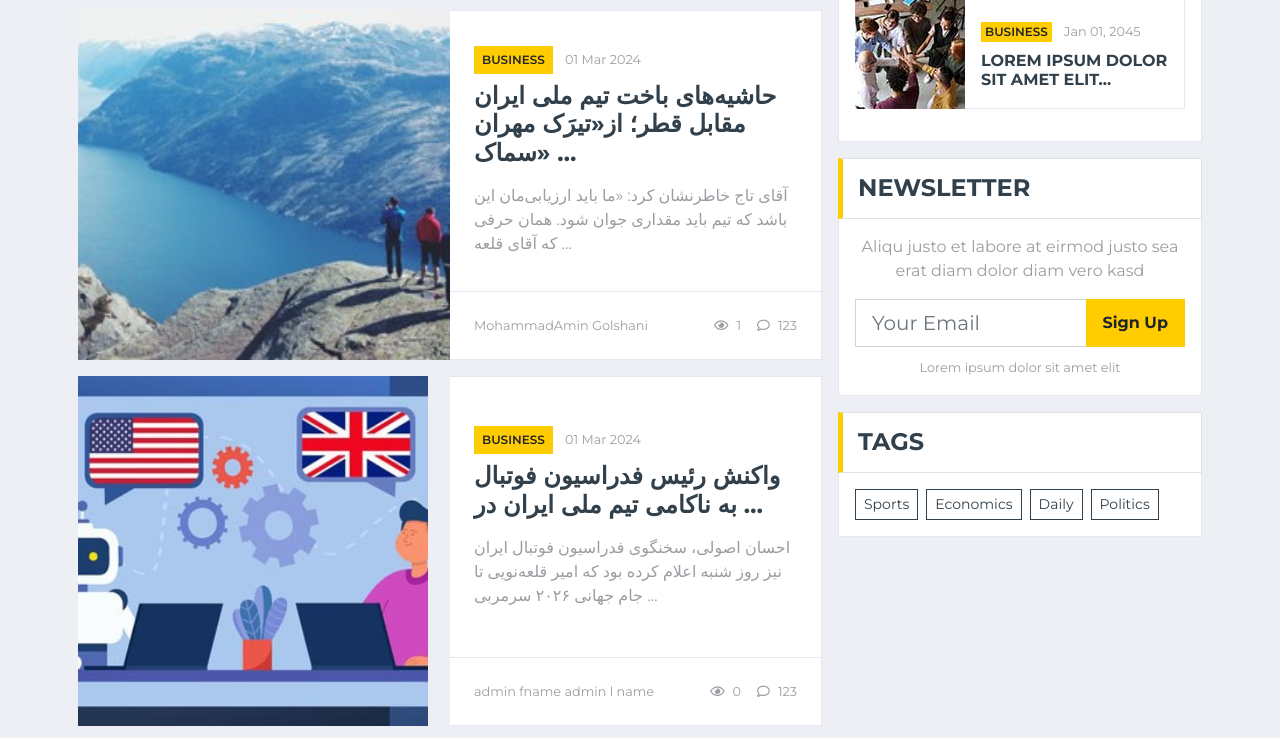
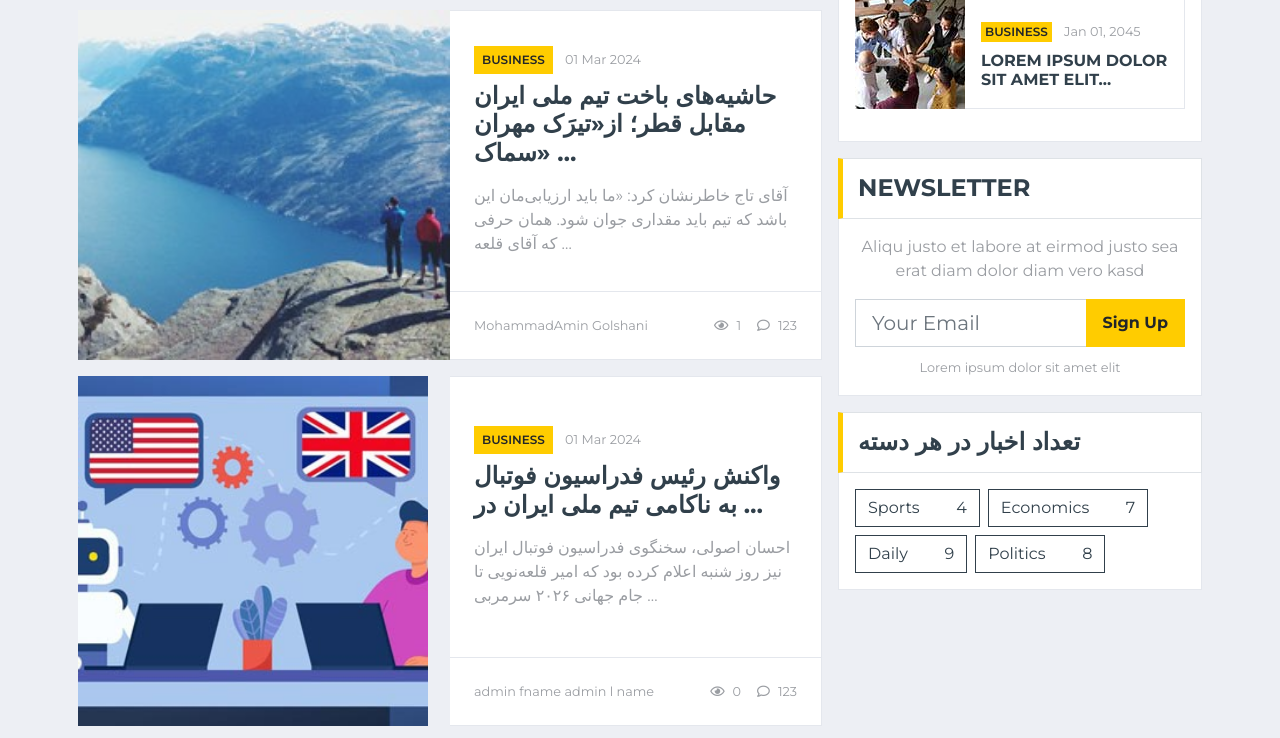
Before and after one commit to Golshani-ma/FinalProject, a Django app: page / in a window 1280 px wide. Shown: the part 2458-3196 px from the top of the page. Run offline with Django 4.2, Linux system fonts and the light colour scheme; data comes from the database, SQL or seed files in the repository; both versions use the stored data as it was after the commit; some libraries are stand-ins or nearby versions.

Commit message:
Side Tag Category

```diff
--- a/templates/news/category_tag_side.html
+++ b/templates/news/category_tag_side.html
@@ -1,7 +1,7 @@
 <!-- Tags Start -->
 <div class="mb-3">
     <div class="section-title mb-0">
-        <h4 class="m-0 text-uppercase font-weight-bold">Tags</h4>
+        <h4 class="m-0 text-uppercase font-weight-bold">تعداد اخبار در هر دسته</h4>
     </div>
     <div class="bg-white border border-top-0 p-3">
 
@@ -9,7 +9,8 @@
             {% for name,items in categories.items %}
 
 
-                    <a href="" class="btn btn-sm btn-outline-secondary m-1">{{ name }}</a>
+{#                    <a href="" class="btn btn-sm btn-outline-secondary m-1">{{ name }} {{ items }}</a>#}
+                    <a href="" class="btn btn-outline-secondary m-1">{{ name }}  &ensp; &emsp; {{ items }}</a>
 
             {% endfor %}
 
--- a/templates/news/populernews.html
+++ b/templates/news/populernews.html
@@ -12,7 +12,6 @@
                     <img class="img-fluid h-100" src="{{ post.image.url }}" style="object-fit: cover;">
                     <div class="overlay">
                         <div class="mb-2">
-
                             {% for cat in post.category.all %}
                                    <a class="badge badge-primary text-uppercase font-weight-semi-bold p-2 mr-2"
                                href="">{{ cat.name }}</a>
@@ -24,9 +23,6 @@
                     </div>
                 </div>
                 {% endfor %}
-
-
-
             </div>
         </div>
     </div>
```
Also changed, not shown: templates/news/category_tag_right.html (added, +20 -0 lines), db.sqlite3.
